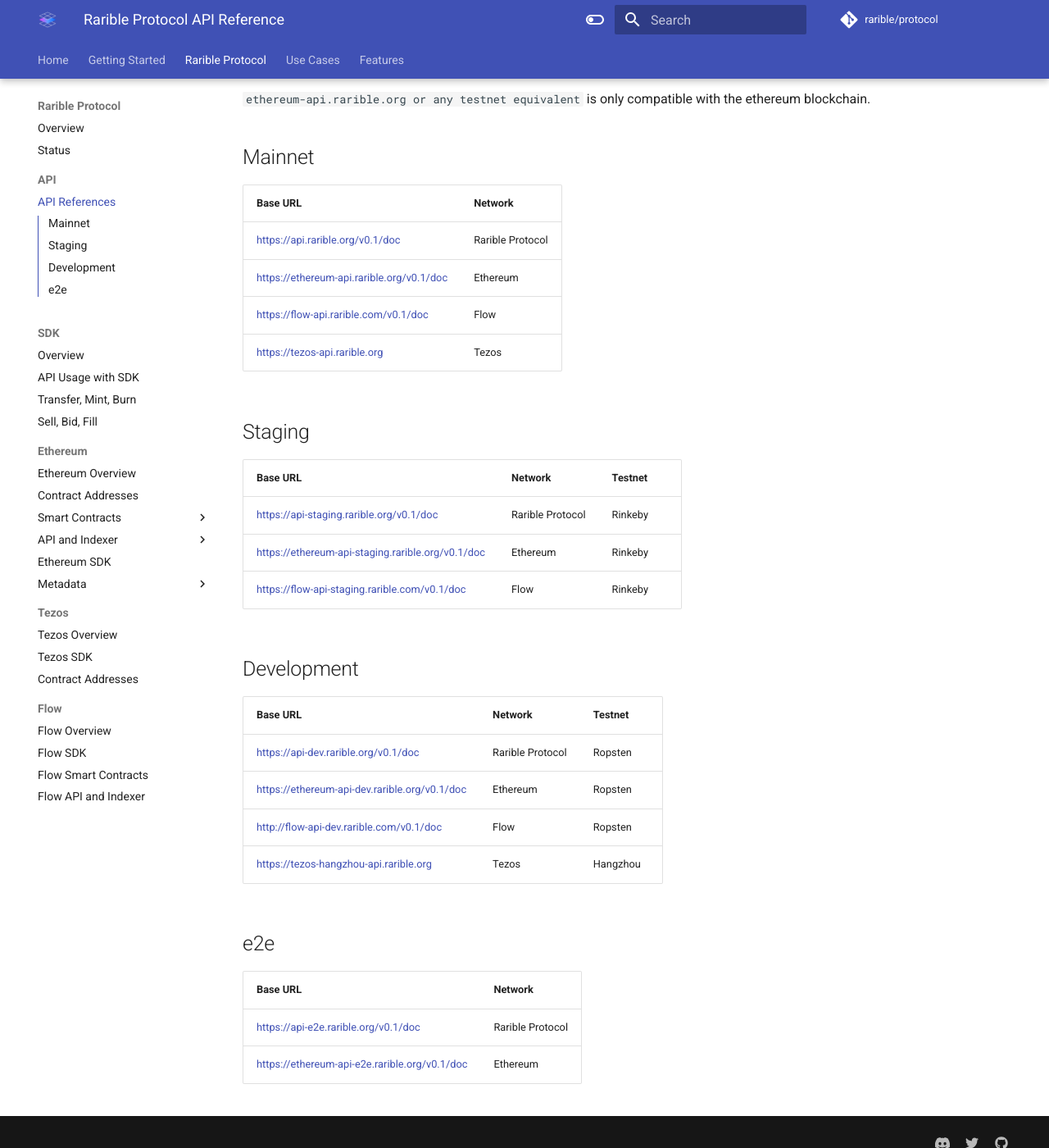
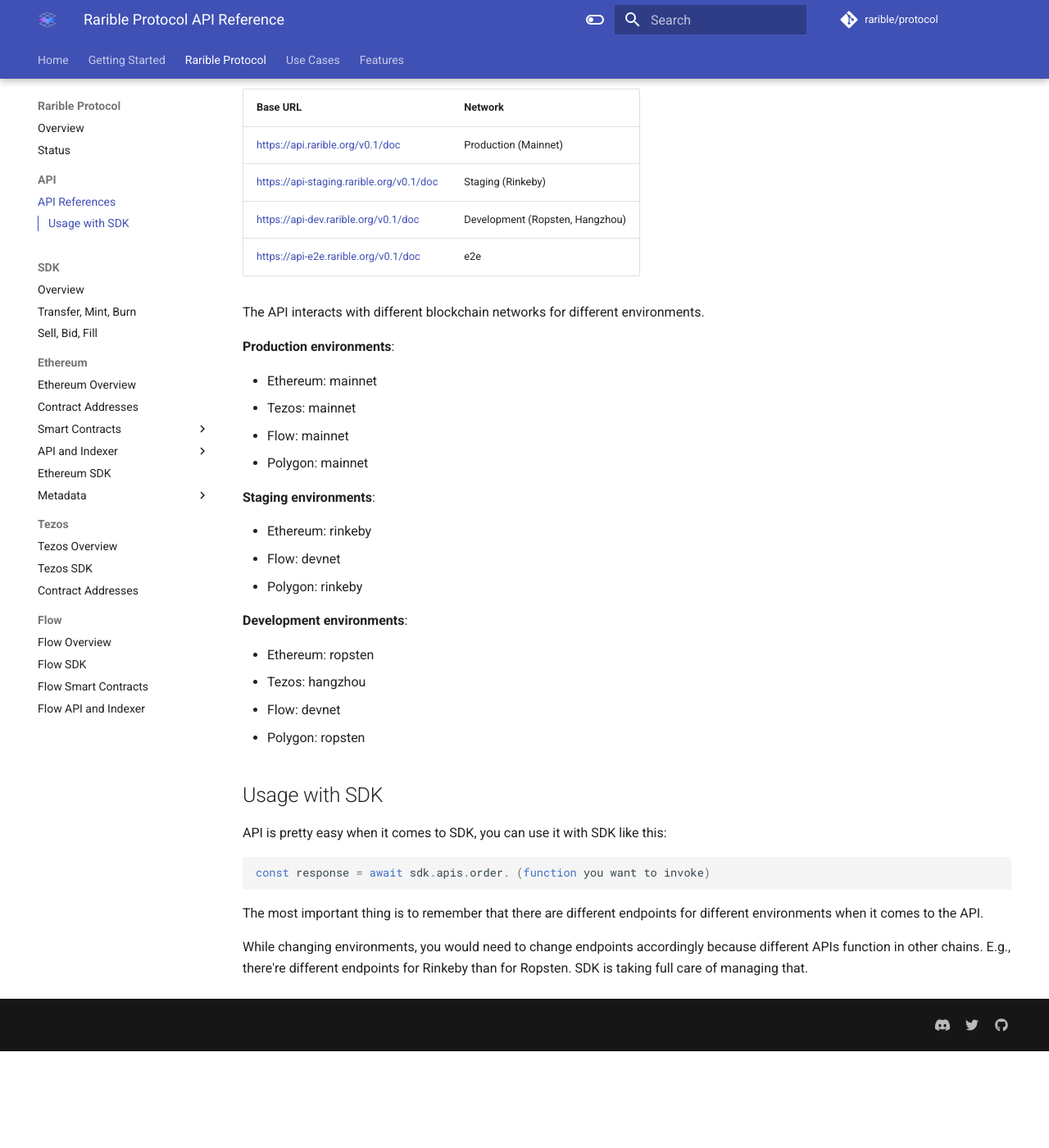
Before and after one commit to rarible/protocol, an MkDocs documentation site: the page built from docs/api-reference.md, in a window 1280 px wide and 1400 px high, scrolled down 228 px. Shown: the whole window at 82% size. Built offline with MkDocs 1.6.1 and Material for MkDocs 9.7.7, drawn with Linux system fonts in a browser that asks for light colours; comment, search, counter and statistics services are not loaded; after the commit the page ends 1510 px from its top, so only the background shows below that.

Commit message:
feat: remove internal APIs links, add subject to change and environments info

````diff
--- a/docs/api-reference.md
+++ b/docs/api-reference.md
@@ -7,39 +7,45 @@
 
 Use these base URLs to access our API on different networks.
 
-`api.rarible.org or any testnet equivalent` is compatible with all blockchains supported by the Rarible Protocol. We also use the term multichain to describe this compatibility case in the docs.
+`api.rarible.org` or any testnet equivalent is compatible with all blockchains supported by the Rarible Protocol. We also use the term multichain to describe this compatibility case in the docs.
 
-`ethereum-api.rarible.org or any testnet equivalent` is only compatible with the ethereum blockchain.
+| Base URL | Network                         |
+| :--- |:--------------------------------|
+| [https://api.rarible.org/v0.1/doc](https://api.rarible.org/v0.1/doc) | Production (Mainnet)            |
+| [https://api-staging.rarible.org/v0.1/doc](https://api-staging.rarible.org/v0.1/doc) | Staging (Rinkeby)               |
+| [https://api-dev.rarible.org/v0.1/doc](https://api-dev.rarible.org/v0.1/doc) | Development (Ropsten, Hangzhou) |
+| [https://api-e2e.rarible.org/v0.1/doc](https://api-e2e.rarible.org/v0.1/doc) | e2e                             |
 
-## Mainnet
+The API interacts with different blockchain networks for different environments.
 
-| Base URL | Network |
-| :--- | :--- |
-| [https://api.rarible.org/v0.1/doc](https://api.rarible.org/v0.1/doc) | Rarible Protocol |
-| [https://ethereum-api.rarible.org/v0.1/doc](https://ethereum-api.rarible.org/v0.1/doc) | Ethereum |
-| [https://flow-api.rarible.com/v0.1/doc](https://flow-api.rarible.com/v0.1/doc) | Flow |
-| [https://tezos-api.rarible.org](https://tezos-api.rarible.org)  | Tezos |
+**Production environments**:
 
-## Staging
+* Ethereum: mainnet
+* Tezos: mainnet
+* Flow: mainnet
+* Polygon: mainnet
 
-| Base URL | Network | Testnet |
-| :--- | :--- | :--- |
-| [https://api-staging.rarible.org/v0.1/doc](https://api-staging.rarible.org/v0.1/doc) | Rarible Protocol | Rinkeby |
-| [https://ethereum-api-staging.rarible.org/v0.1/doc](https://ethereum-api-staging.rarible.org/v0.1/doc) | Ethereum | Rinkeby |
-| [https://flow-api-staging.rarible.com/v0.1/doc](https://flow-api-staging.rarible.com/v0.1/doc) | Flow | Rinkeby |
+**Staging environments**:
 
-## Development
+* Ethereum: rinkeby
+* Flow: devnet
+* Polygon: rinkeby
 
-| Base URL | Network | Testnet |
-| :--- |:---|:---|
-| [https://api-dev.rarible.org/v0.1/doc](https://api-dev.rarible.org/v0.1/doc) | Rarible Protocol | Ropsten |
-| [https://ethereum-api-dev.rarible.org/v0.1/doc](https://ethereum-api-dev.rarible.org/v0.1/doc) | Ethereum | Ropsten |
-| [http://flow-api-dev.rarible.com/v0.1/doc](http://flow-api-dev.rarible.com/v0.1/doc) | Flow | Ropsten |
-| [https://tezos-hangzhou-api.rarible.org](https://tezos-hangzhou-api.rarible.org) | Tezos | Hangzhou |
+**Development environments**:
 
-## e2e
+* Ethereum: ropsten
+* Tezos: hangzhou
+* Flow: devnet
+* Polygon: ropsten
 
-| Base URL | Network |
-| :--- | :--- |
-| [https://api-e2e.rarible.org/v0.1/doc](https://api-e2e.rarible.org/v0.1/doc) | Rarible Protocol |
-| [https://ethereum-api-e2e.rarible.org/v0.1/doc](https://ethereum-api-e2e.rarible.org/v0.1/doc) | Ethereum |
+## Usage with SDK
+
+API is pretty easy when it comes to SDK, you can use it with SDK like this:
+
+```typescript
+const response = await sdk.apis.order. (function you want to invoke)
+```
+
+The most important thing is to remember that there are different endpoints for different environments when it comes to the API.
+
+While changing environments, you would need to change endpoints accordingly because different APIs function in other chains. E.g., there're different endpoints for Rinkeby than for Ropsten. SDK is taking full care of managing that.
--- a/mkdocs.yml
+++ b/mkdocs.yml
@@ -110,7 +110,6 @@
           - 'API References': 'api-reference.md'
       - 'SDK':
           - 'Overview': 'union-sdk.md'
-          - 'API Usage with SDK': 'union-sdk/api.md'
           - 'Transfer, Mint, Burn': 'union-sdk/nft.md'
           - 'Sell, Bid, Fill': 'union-sdk/order.md'
       - 'Ethereum':
````
Also changed, not shown: docs/ethereum/ethereum-overview.md (+4 -0 lines), docs/flow/flow-overview.md (+2 -0 lines), docs/snippets/subject-to-change-api.md (added, +3 -0 lines), docs/tezos/tezos-overview.md (+2 -0 lines), docs/union-sdk/api.md (deleted, +0 -34 lines).
